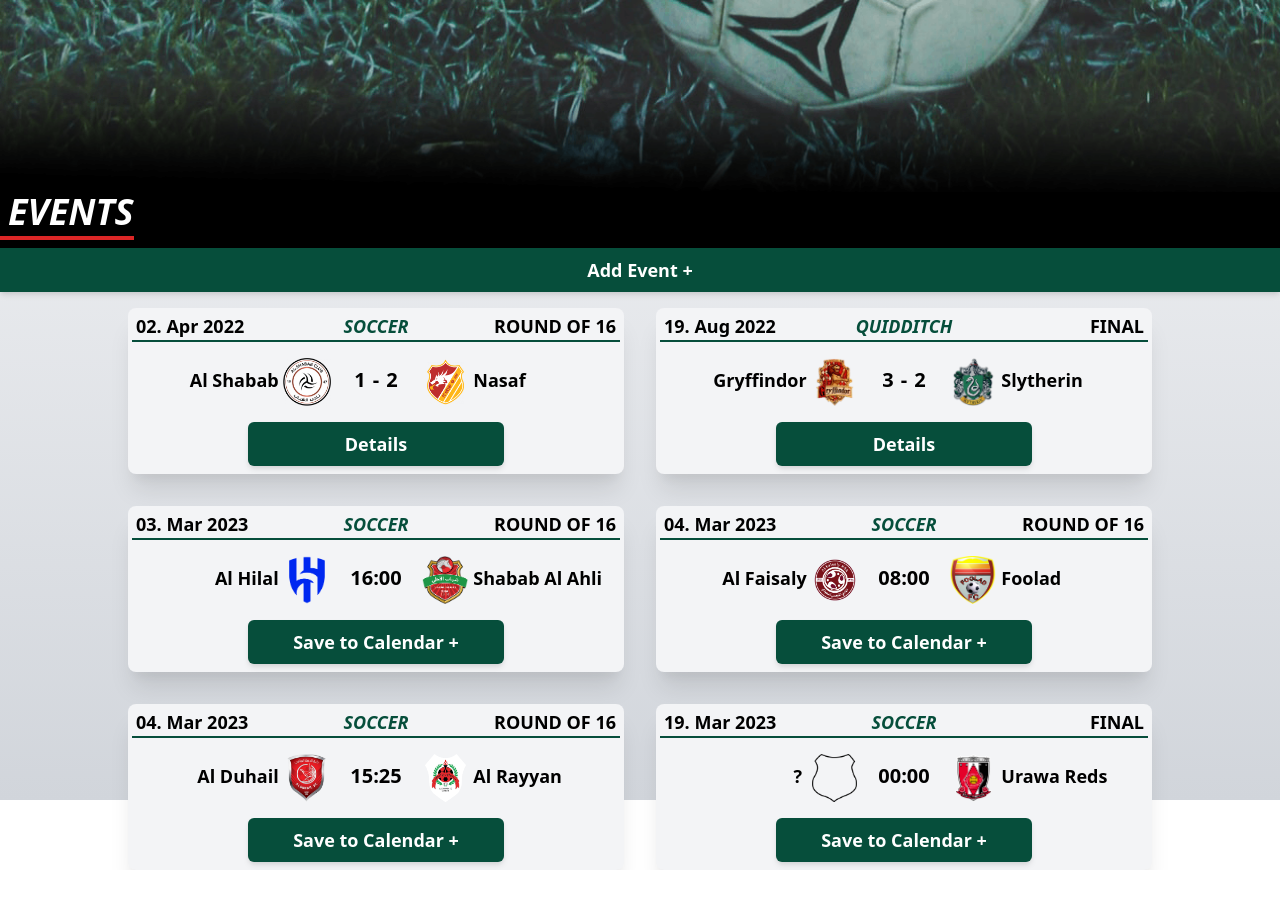
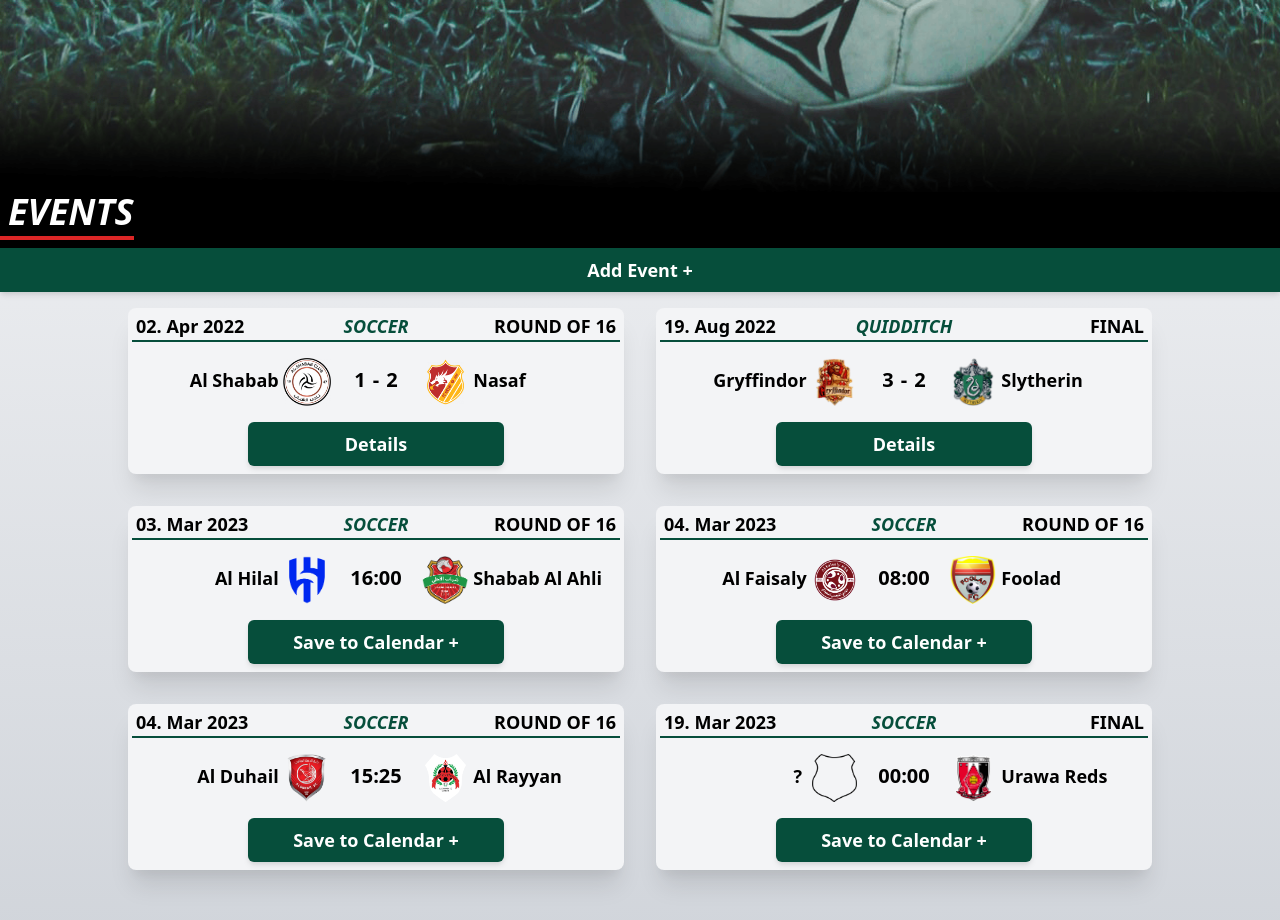
Before and after one commit to TomOeggl/event-calendar, a React (Create React App) app: page / in a window 1280 px wide. Shown: the top 920 px of the page. Before the commit the page ends 870 px from the top, so only its background shows below. Built offline with nearby package versions, Linux system fonts and the light colour scheme.

Commit message:
Updates scripts and Dockerfile

```diff
--- a/package.json
+++ b/package.json
@@ -14,10 +14,10 @@
     "web-vitals": "^2.1.4"
   },
   "scripts": {
-    "predeploy": "craco  --openssl-legacy-provider build",
+    "predeploy": "craco build",
     "deploy": "gh-pages -d build",
-    "start": "craco  --openssl-legacy-provider start",
-    "build": "craco  --openssl-legacy-provider build",
+    "start": "craco start",
+    "build": "craco build",
     "test": "craco test",
     "eject": "react-scripts eject"
   },
--- a/src/App.js
+++ b/src/App.js
@@ -3,7 +3,7 @@
 
 function App() {
   return (
-    <div className="App h-full xl:h-screen pb-16 bg-gradient-to-b from-gray-100 to-gray-300">
+    <div className="App h-full xl:min-h-screen pb-16 bg-gradient-to-b from-gray-100 to-gray-300">
       <Header />
       <CalendarWrapper />
     </div>
```
Also changed, not shown: 2 other files (tests, documents, lock files or other folders).
